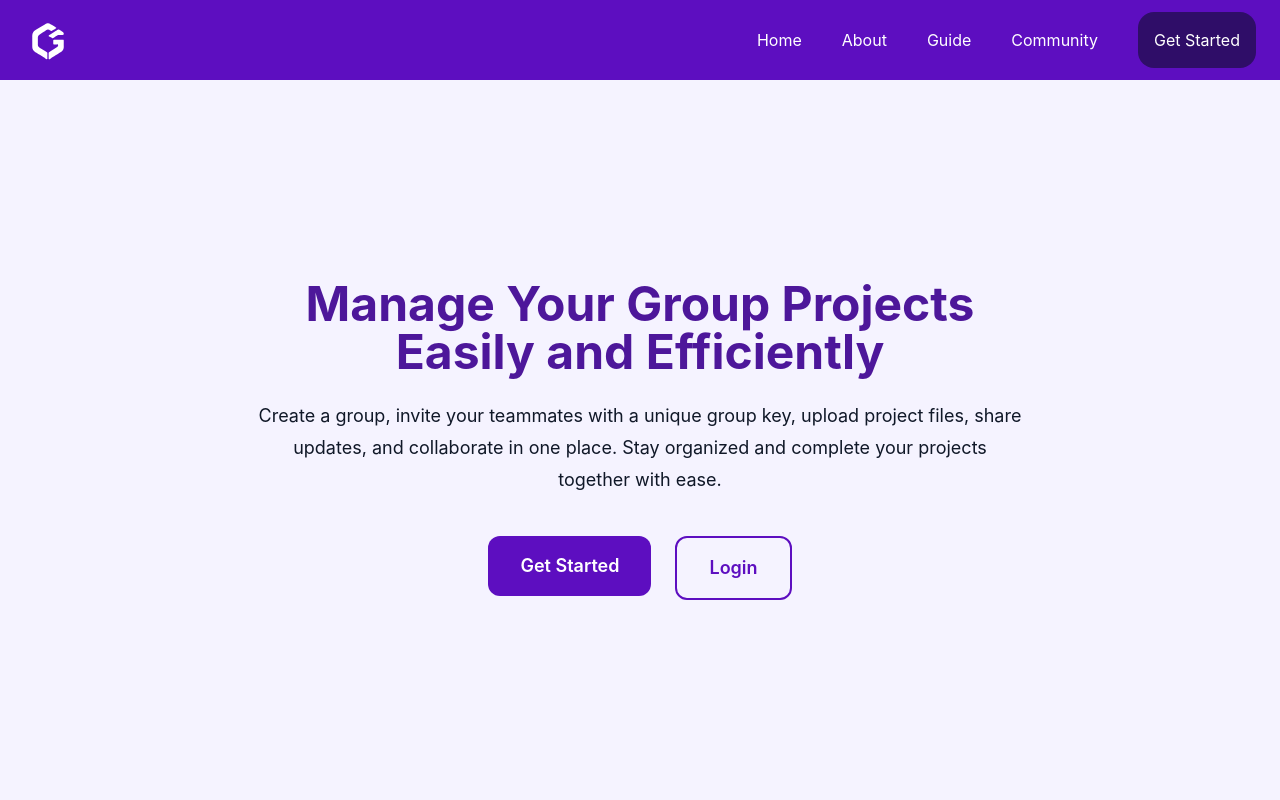
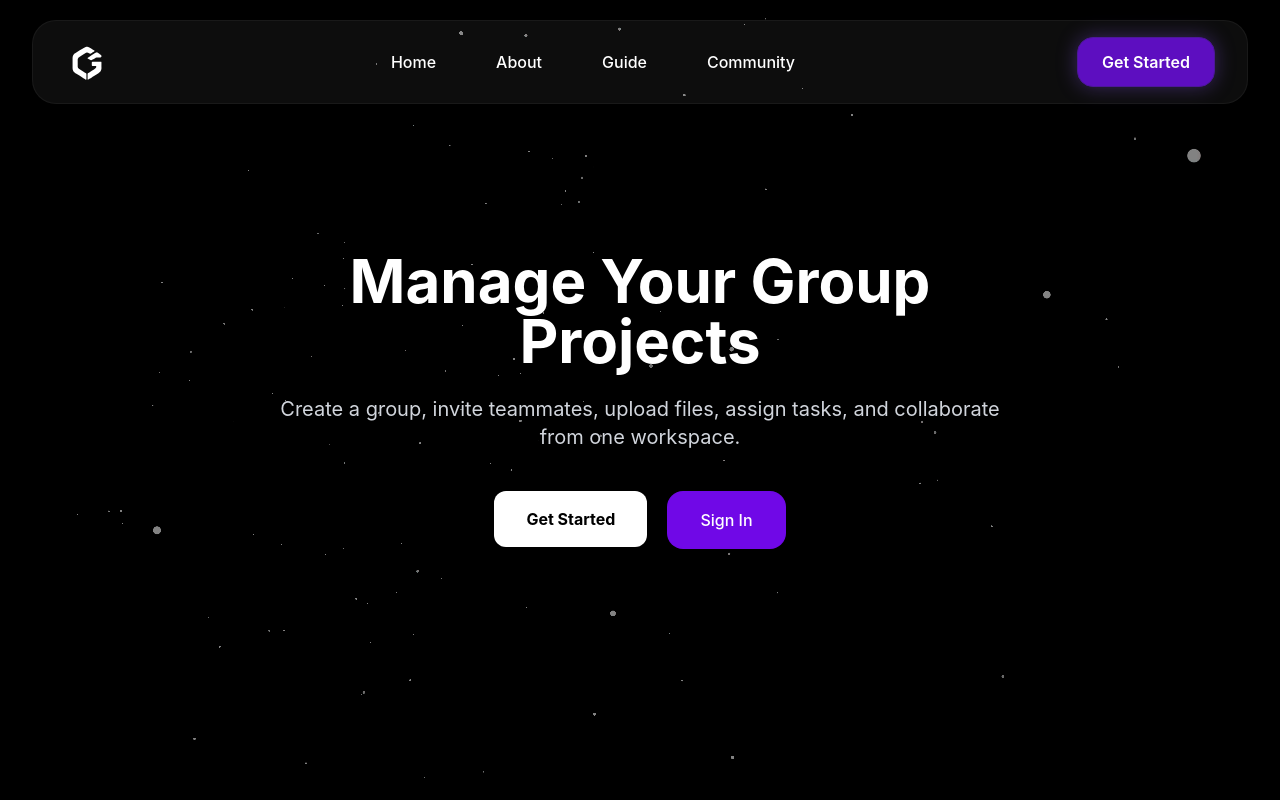
Before and after one commit to prd6/Group-Project-Manager, a React (Vite) app in the folder Frontend/: page / in a window 1280 px wide. Built offline with nearby package versions, Linux system fonts and the light colour scheme.

Commit message:
feat: enhance UI with particles background, update Navbar and Home components, and add new dependencies

```diff
--- a/Frontend/package.json
+++ b/Frontend/package.json
@@ -13,11 +13,13 @@
     "@tailwindcss/vite": "^4.3.3",
     "axios": "^1.18.1",
     "lucide-react": "^1.25.0",
+    "ogl": "^1.0.11",
     "react": "^19.2.7",
     "react-dom": "^19.2.7",
     "react-icons": "^5.7.0",
     "react-router-dom": "^7.18.1",
-    "tailwindcss": "^4.3.3"
+    "tailwindcss": "^4.3.3",
+    "three": "^0.180.0"
   },
   "devDependencies": {
     "@eslint/js": "^10.0.1",
--- a/Frontend/src/Components/Navbar.jsx
+++ b/Frontend/src/Components/Navbar.jsx
@@ -1,39 +1,67 @@
 import { Link } from "react-router-dom";
-import Logo from "../assets/logo.svg?react"
+import Logo from "../assets/logo.svg?react";
 
 function Navbar() {
     return (
-        <div className="bg-violet-800 text-white w-full h-20 mx-auto px-6 py-4 flex justify-between items-center">
-            <h1 className="text-2xl font-bold">
-                <Logo className="w-12 h-12 text-white" />
-            </h1>
+        <nav className="absolute top-5 left-1/2 -translate-x-1/2 z-50 w-[95%] max-w-7xl">
+            <div className="flex items-center justify-between px-8 py-4 rounded-3xl border border-white/5 bg-white/5 backdrop-blur-5xl">
 
-            <div className="flex justify-end gap-10">
-                <div className="flex items-center gap-10">
-                    <Link to="/" className="hover:text-violet-200 transition">
+                {/* Logo */}
+                <Link to="/">
+                    <Logo className="w-11 h-11 text-white" />
+                </Link>
+
+                {/* Navigation */}
+                <div className="hidden md:flex items-center gap-15 text-white font-medium">
+                    <Link
+                        to="/"
+                        className="hover:text-violet-500 active:text-violet-800"
+                    >
                         Home
                     </Link>
 
-                    <Link to="/about" className="hover:text-violet-200 transition">
+                    <Link
+                        to="#about"
+                        className="hover:text-violet-500 active:text-violet-800"
+                    >
                         About
                     </Link>
 
-                    <Link to="/guide" className="hover:text-violet-200 transition">
+                    <Link
+                        to="#guide"
+                        className="hover:text-violet-500 active:text-violet-800"
+                    >
                         Guide
                     </Link>
 
-                    <Link to="/community" className="hover:text-violet-200 transition">
+                    <Link
+                        to="#community"
+                        className="hover:text-violet-500 active:text-violet-800"
+                    >
                         Community
                     </Link>
                 </div>
 
+                {/* Button */}
                 <Link to="/signup">
-                    <button className="bg-violet-950 p-4 rounded-2xl hover:bg-violet-900 transition">
+                    <button
+                        className="
+                            px-6 py-3
+                            rounded-2xl
+                            bg-violet-800
+                            backdrop-blur-md
+                            border border-violet-900
+                            text-white
+                            font-semibold
+                            shadow-[0_0_20px_rgba(139,92,246,0.35)]
+                        "
+                    >
                         Get Started
                     </button>
                 </Link>
+
             </div>
-        </div>
+        </nav>
     );
 }
 
--- a/Frontend/src/Pages/Home.jsx
+++ b/Frontend/src/Pages/Home.jsx
@@ -1,35 +1,72 @@
 import { Link } from "react-router-dom";
+import Particles from "../Styles/Particles";
 
 function Home() {
     return (
-        <div className="min-h-[calc(100vh-5rem)] bg-violet-50 flex items-center justify-center px-6">
+        <div className="relative isolate min-h-screen overflow-hidden">
+
+            {/* Particles Background */}
+            <div className="absolute inset-0 z-0">
+                <Particles
+                    particleColors={["#ffffff"]}
+                    particleCount={300}
+                    particleSpread={10}
+                    speed={0.2}
+                    particleBaseSize={70}
+                    moveParticlesOnHover={true}
+                    particleHoverFactor={0.35}
+                    alphaParticles={true}
+                    disableRotation={false}
+                    pixelRatio={1}
+                    className="w-full h-full"
+                />
+            </div>
+
+            {/* Hero Content */}
+            <div className="relative z-10 flex min-h-screen items-center justify-center px-6">
                 <div className="max-w-3xl text-center">
-                <h1 className="text-5xl font-bold text-violet-900 mb-6">
-                    Manage Your Group Projects Easily and Efficiently
+
+                    <h1 className="text-6xl font-bold text-white">
+                        Manage Your Group Projects
                     </h1>
 
-                <p className="text-lg text-gray-900 leading-8 mb-10">
-                    Create a group, invite your teammates with a unique group key,
-                    upload project files, share updates, and collaborate in one
-                    place. Stay organized and complete your projects together with
-                    ease.
+                    <p className="mt-6 text-xl text-gray-300">
+                        Create a group, invite teammates, upload files,
+                        assign tasks, and collaborate from one workspace.
                     </p>
 
-                <div className="flex justify-center gap-6">
+                    <div className="mt-10 flex justify-center gap-5">
+
                         <Link to="/signup">
-                        <button className="bg-violet-800 hover:bg-violet-900 text-white text-lg font-semibold px-8 py-4 rounded-xl transition duration-300">
+                            <button className="rounded-xl bg-white px-8 py-4 font-bold text-black">
                                 Get Started
                             </button>
                         </Link>
 
                         <Link to="/login">
-                        <button className="border-2 border-violet-800 text-violet-800 hover:bg-violet-800 hover:text-white text-lg font-semibold px-8 py-4 rounded-xl transition duration-300">
-                            Login
+                            <button
+                                className="
+                                    rounded-2xl
+                                    border border-violet-700/90
+                                    bg-violet-700
+                                    backdrop-blur-xl
+                                    px-8 py-4
+                                    font-medium text-white
+                                    hover:bg-violet-800/90
+                                    hover:border-violet-800/90
+                                    transition-all
+                                    duration-300"
+                            >
+                                Sign In
                             </button>
                         </Link>
+
                     </div>
                 </div>
             </div>
+
+        </div>
     );
 }
+
 export default Home;
--- /dev/null
+++ b/Frontend/src/Styles/Particles.css
@@ -0,0 +1,14 @@
+.particles-container {
+  position: absolute;
+  inset: 0;
+  width: 100%;
+  height: 100%;
+  overflow: hidden;
+  pointer-events: none;
+}
+
+.particles-container canvas {
+  display: block;
+  width: 100%;
+  height: 100%;
+}
--- /dev/null
+++ b/Frontend/src/Styles/Particles.jsx
@@ -0,0 +1,244 @@
+import { useEffect, useRef } from 'react';
+import { Renderer, Camera, Geometry, Program, Mesh } from 'ogl';
+
+import './Particles.css';
+
+const defaultColors = ['#ffffff', '#ffffff', '#ffffff'];
+
+const hexToRgb = hex => {
+  hex = hex.replace(/^#/, '');
+  if (hex.length === 3) {
+    hex = hex
+      .split('')
+      .map(c => c + c)
+      .join('');
+  }
+  const int = parseInt(hex.slice(0, 6), 16);
+  const r = ((int >> 16) & 255) / 255;
+  const g = ((int >> 8) & 255) / 255;
+  const b = (int & 255) / 255;
+  return [r, g, b];
+};
+
+const vertex = /* glsl */ `
+  attribute vec3 position;
+  attribute vec4 random;
+  attribute vec3 color;
+
+  uniform mat4 modelMatrix;
+  uniform mat4 viewMatrix;
+  uniform mat4 projectionMatrix;
+  uniform float uTime;
+  uniform float uSpread;
+  uniform float uBaseSize;
+  uniform float uSizeRandomness;
+
+  varying vec4 vRandom;
+  varying vec3 vColor;
+
+  void main() {
+    vRandom = random;
+    vColor = color;
+
+    vec3 pos = position * uSpread;
+    pos.z *= 10.0;
+
+    vec4 mPos = modelMatrix * vec4(pos, 1.0);
+    float t = uTime;
+    mPos.x += sin(t * random.z + 6.28 * random.w) * mix(0.1, 1.5, random.x);
+    mPos.y += sin(t * random.y + 6.28 * random.x) * mix(0.1, 1.5, random.w);
+    mPos.z += sin(t * random.w + 6.28 * random.y) * mix(0.1, 1.5, random.z);
+
+    vec4 mvPos = viewMatrix * mPos;
+
+    if (uSizeRandomness == 0.0) {
+      gl_PointSize = uBaseSize;
+    } else {
+      gl_PointSize = (uBaseSize * (1.0 + uSizeRandomness * (random.x - 0.5))) / length(mvPos.xyz);
+    }
+
+    gl_Position = projectionMatrix * mvPos;
+  }
+`;
+
+const fragment = /* glsl */ `
+  precision highp float;
+
+  uniform float uTime;
+  uniform float uAlphaParticles;
+  varying vec4 vRandom;
+  varying vec3 vColor;
+
+  void main() {
+    vec2 uv = gl_PointCoord.xy;
+    float d = length(uv - vec2(0.5));
+
+    if(uAlphaParticles < 0.5) {
+      if(d > 0.5) {
+        discard;
+      }
+      gl_FragColor = vec4(vColor + 0.2 * sin(uv.yxx + uTime + vRandom.y * 6.28), 1.0);
+    } else {
+      float circle = smoothstep(0.5, 0.4, d) * 0.8;
+      gl_FragColor = vec4(vColor + 0.2 * sin(uv.yxx + uTime + vRandom.y * 6.28), circle);
+    }
+  }
+`;
+
+const Particles = ({
+  particleCount = 200,
+  particleSpread = 10,
+  speed = 0.1,
+  particleColors,
+  moveParticlesOnHover = false,
+  particleHoverFactor = 1,
+  alphaParticles = false,
+  particleBaseSize = 100,
+  sizeRandomness = 1,
+  cameraDistance = 20,
+  disableRotation = false,
+  pixelRatio = 1,
+  className
+}) => {
+  const containerRef = useRef(null);
+  const mouseRef = useRef({ x: 0, y: 0 });
+
+  useEffect(() => {
+    const container = containerRef.current;
+    if (!container) return;
+
+    const renderer = new Renderer({
+      dpr: pixelRatio,
+      depth: false,
+      alpha: true
+    });
+    const gl = renderer.gl;
+    container.appendChild(gl.canvas);
+    gl.clearColor(0, 0, 0, 0);
+
+    const camera = new Camera(gl, { fov: 15 });
+    camera.position.set(0, 0, cameraDistance);
+
+    const resize = () => {
+      const width = container.clientWidth;
+      const height = container.clientHeight;
+      renderer.setSize(width, height);
+      camera.perspective({ aspect: gl.canvas.width / gl.canvas.height });
+    };
+    window.addEventListener('resize', resize, false);
+    resize();
+
+    const handlePointerMove = e => {
+      const rect = container.getBoundingClientRect();
+      const x = ((e.clientX - rect.left) / rect.width) * 2 - 1;
+      const y = -(((e.clientY - rect.top) / rect.height) * 2 - 1);
+      mouseRef.current = { x, y };
+    };
+
+    if (moveParticlesOnHover) {
+      window.addEventListener('pointermove', handlePointerMove);
+    }
+
+    const count = particleCount;
+    const positions = new Float32Array(count * 3);
+    const randoms = new Float32Array(count * 4);
+    const colors = new Float32Array(count * 3);
+    const palette = particleColors && particleColors.length > 0 ? particleColors : defaultColors;
+
+    for (let i = 0; i < count; i++) {
+      let x, y, z, len;
+      do {
+        x = Math.random() * 2 - 1;
+        y = Math.random() * 2 - 1;
+        z = Math.random() * 2 - 1;
+        len = x * x + y * y + z * z;
+      } while (len > 1 || len === 0);
+      const r = Math.cbrt(Math.random());
+      positions.set([x * r, y * r, z * r], i * 3);
+      randoms.set([Math.random(), Math.random(), Math.random(), Math.random()], i * 4);
+      const col = hexToRgb(palette[Math.floor(Math.random() * palette.length)]);
+      colors.set(col, i * 3);
+    }
+
+    const geometry = new Geometry(gl, {
+      position: { size: 3, data: positions },
+      random: { size: 4, data: randoms },
+      color: { size: 3, data: colors }
+    });
+
+    const program = new Program(gl, {
+      vertex,
+      fragment,
+      uniforms: {
+        uTime: { value: 0 },
+        uSpread: { value: particleSpread },
+        uBaseSize: { value: particleBaseSize * pixelRatio },
+        uSizeRandomness: { value: sizeRandomness },
+        uAlphaParticles: { value: alphaParticles ? 1 : 0 }
+      },
+      transparent: true,
+      depthTest: false
+    });
+
+    const particles = new Mesh(gl, { mode: gl.POINTS, geometry, program });
+
+    let animationFrameId;
+    let lastTime = performance.now();
+    let elapsed = 0;
+
+    const update = t => {
+      animationFrameId = requestAnimationFrame(update);
+      const delta = t - lastTime;
+      lastTime = t;
+      elapsed += delta * speed;
+
+      program.uniforms.uTime.value = elapsed * 0.001;
+
+      if (moveParticlesOnHover) {
+        particles.position.x = -mouseRef.current.x * particleHoverFactor;
+        particles.position.y = -mouseRef.current.y * particleHoverFactor;
+      } else {
+        particles.position.x = 0;
+        particles.position.y = 0;
+      }
+
+      if (!disableRotation) {
+        particles.rotation.x = Math.sin(elapsed * 0.0002) * 0.1;
+        particles.rotation.y = Math.cos(elapsed * 0.0005) * 0.15;
+        particles.rotation.z += 0.01 * speed;
+      }
+
+      renderer.render({ scene: particles, camera });
+    };
+
+    animationFrameId = requestAnimationFrame(update);
+
+    return () => {
+      window.removeEventListener('resize', resize);
+      if (moveParticlesOnHover) {
+        window.removeEventListener('pointermove', handlePointerMove);
+      }
+      cancelAnimationFrame(animationFrameId);
+      if (container.contains(gl.canvas)) {
+        container.removeChild(gl.canvas);
+      }
+    };
+    // eslint-disable-next-line react-hooks/exhaustive-deps
+  }, [
+    particleCount,
+    particleSpread,
+    speed,
+    moveParticlesOnHover,
+    particleHoverFactor,
+    alphaParticles,
+    particleBaseSize,
+    sizeRandomness,
+    cameraDistance,
+    disableRotation,
+    pixelRatio
+  ]);
+
+  return <div ref={containerRef} className={`particles-container ${className}`} />;
+};
+
+export default Particles;
--- a/Frontend/src/index.css
+++ b/Frontend/src/index.css
@@ -2,5 +2,5 @@
 
 
 body {
-    background-color: white;
+    background-color: black;
 }
```
Also changed, not shown: 1 other file (tests, documents, lock files or other folders). Lines whose indentation alone changed are shown as unchanged.
